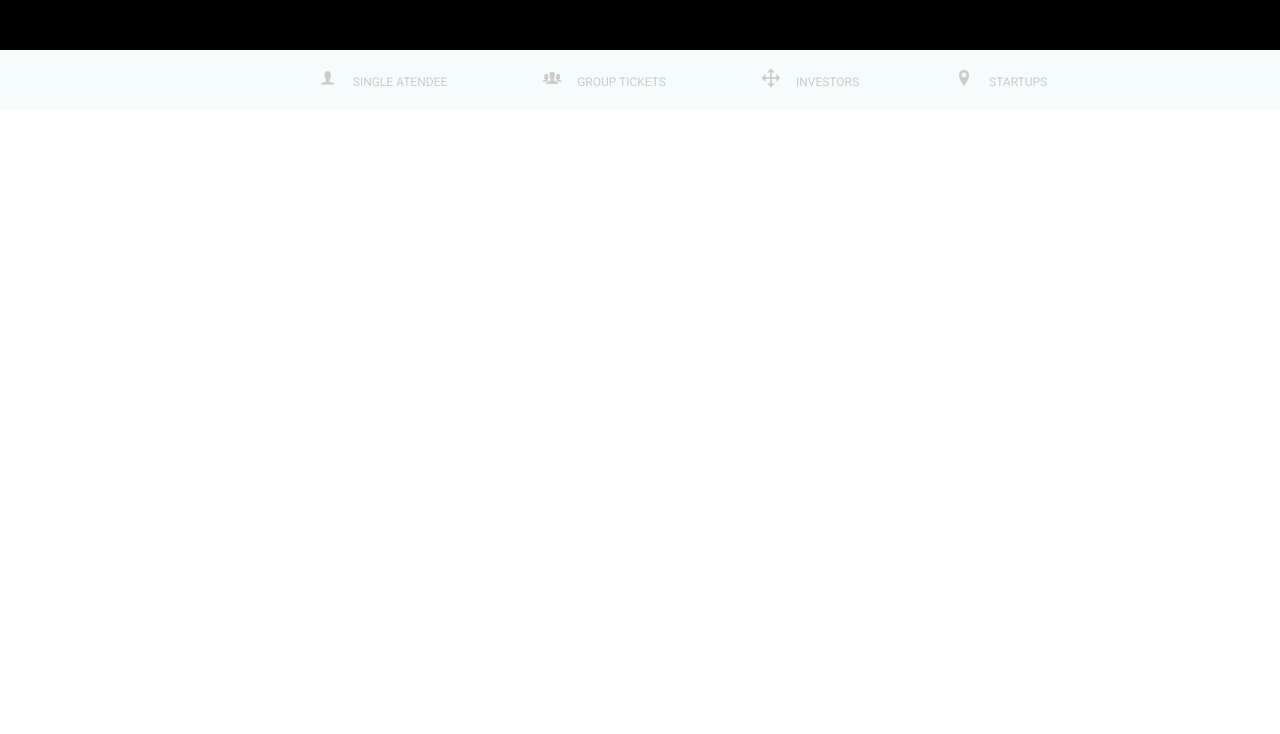
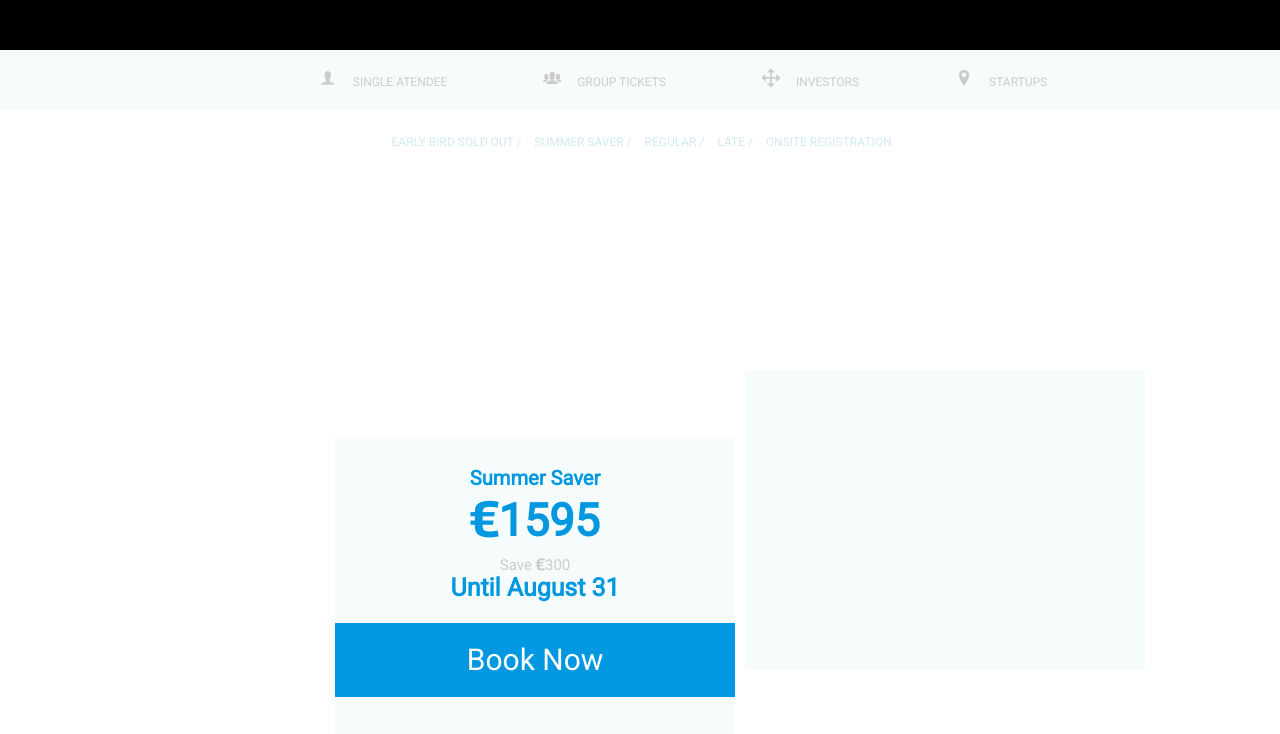
Before and after one commit to alexkarasik/hrn-challenge, a plain HTML site: page index.html in a window 1280 px wide. Drawn offline with Linux system fonts and the light colour scheme; files whose address does not match are found by name.

Commit message:
solid head start on the body section. still lots to be done here and stuff left with the header.

```diff
--- a/index.html
+++ b/index.html
@@ -29,5 +29,42 @@
         </div>
       </nav>
     </header>
+
+    <div class="body-header">
+      <ul class="options">
+        <li>Early Bird Sold Out / </li>
+        <li>Summer Saver / </li>
+        <li>Regular / </li>
+        <li>Late / </li>
+        <li> Onsite Registration </li>
+      </ul>
+    </div>
+
+  <div class="boxes">
+    <div class="box-pair-1">
+      <li class="box box1">
+        <h6>Summer Saver</h6>
+        <h2><i class="ion-social-euro"></i>1595</h2>
+        <p>Save <i class="ion-social-euro"></i>300</p>
+        <h5>Until August 31</h5>
+        <div class="book-now">
+          Book Now
+        </div>
+      </li>
+      <li class="box box2">
+
+      </li>
+    </div>
+
+    <div class="box-pair-2">
+      <li class="box box3">
+
+      </li>
+      <li class="box box4">
+
+      </li>
+    </div>
+  </div>
+
   </body>
 </html>
--- a/resources/css/style.css
+++ b/resources/css/style.css
@@ -52,3 +52,93 @@ html {
   font-size: 180%;
   margin-right: 10px;
 }
+
+/* Header 2 */
+
+.body-header {
+  text-align: center;
+}
+
+.body-header .options li {
+  display: inline-block;
+  margin-left: 3px;
+  color: #d0eaef;
+  text-decoration: none;
+  text-transform: uppercase;
+  font-size: 30%;
+  padding-bottom: 20px;
+}
+
+/* Boxes */
+.boxes{
+  position: relative;
+  text-align: center;
+}
+
+.box {
+  width: 400px;
+  height: 300px;
+  margin: 5px;
+  border: .5px solid rgba(0, 0, 0, .2) round;
+  align-items: center;
+  background-color: #F6FBFC;
+  font-size: 30px;
+  padding-top: 30px;
+}
+
+.box-pair-1{
+  padding-top: 200px;
+  padding-left: 200px;
+  margin: auto;
+}
+
+.box-pair-2{
+  padding-left: 200px;
+  margin: auto;
+}
+
+.box1 {
+  display: inline-block;
+  margin: auto;
+}
+
+.box2 {
+  display: inline-block;
+  margin: auto;
+}
+
+.box3 {
+  display: inline-block;
+  margin: auto;
+}
+
+.box4 {
+  display: inline-block;
+  margin: auto;
+}
+
+h2 {
+    color: #0198E1;
+      padding-bottom: 10px;
+}
+
+h5 {
+  color: #0198E1;
+  padding-bottom: 20px;
+}
+
+h6{
+  color: #0198E1;
+  padding-bottom: 5px;
+}
+
+.book-now{
+  padding: 20px 0;
+  background-color: #0198E1;
+  color: #fff;
+}
+
+p {
+  font-size: 15px;
+  color: #cccccc;
+}
```
